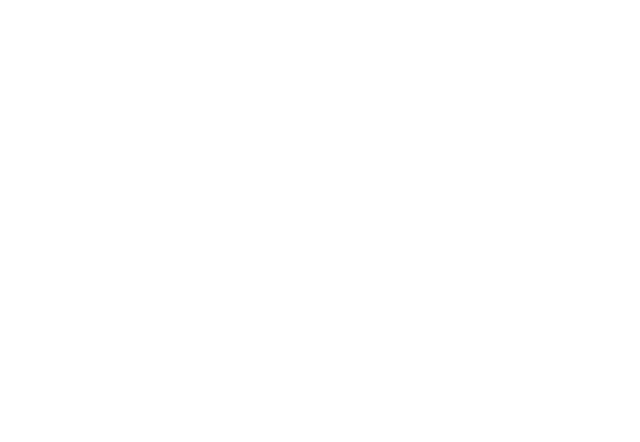
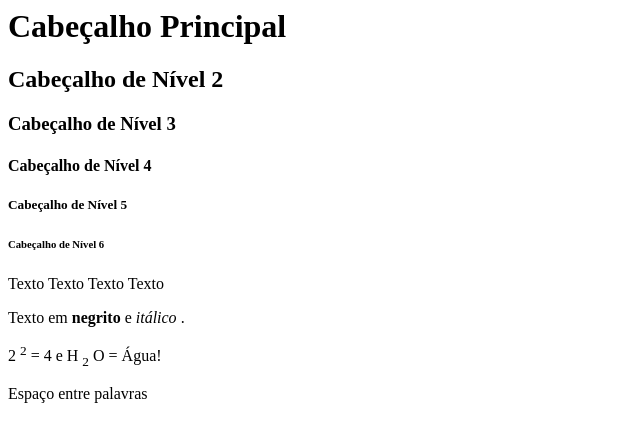
Before and after one commit to wmvj/webI, a plain HTML site: page index.html in a window 1280 px wide. Shown: the whole page, without its empty margins (0-640 px from the left). Drawn offline with Linux system fonts and the light colour scheme.

Commit message:
Nova mudança

```diff
--- a/index.html
+++ b/index.html
@@ -1,11 +1,21 @@
-<!DOCTYPE html>
-<html lang="en">
-<head>
-    <meta charset="UTF-8">
-    <meta name="viewport" content="width=device-width, initial-scale=1.0">
-    <title>Document</title>
-</head>
-<body>
+<!-- Cabeçalhos -->
+<h1>Cabeçalho Principal </h1>
+<h2>Cabeçalho de Nível 2 </h2>
+<h3>Cabeçalho de Nível 3 </h3>
+<h4>Cabeçalho de Nível 4 </h4>
+<h5>Cabeçalho de Nível 5 </h5>
+<h6>Cabeçalho de Nível 6 </h6>
 
-</body>
-</html>
+<!-- Parágrafo -->
+<p>
+    Texto Texto Texto Texto
+</p>
+
+<!-- Negrito e Itálico -->
+<p>Texto em <b>negrito</b> e <i>itálico</i> . </p>
+
+<!-- Sobrescrito e Subscrito -->
+<p>2 <sup>2</sup> = 4 e H <sub>2</sub> O = Água!</p>
+
+<!-- Espaço em branco -->
+<p>Espaço    entre     palavras</p>
```
